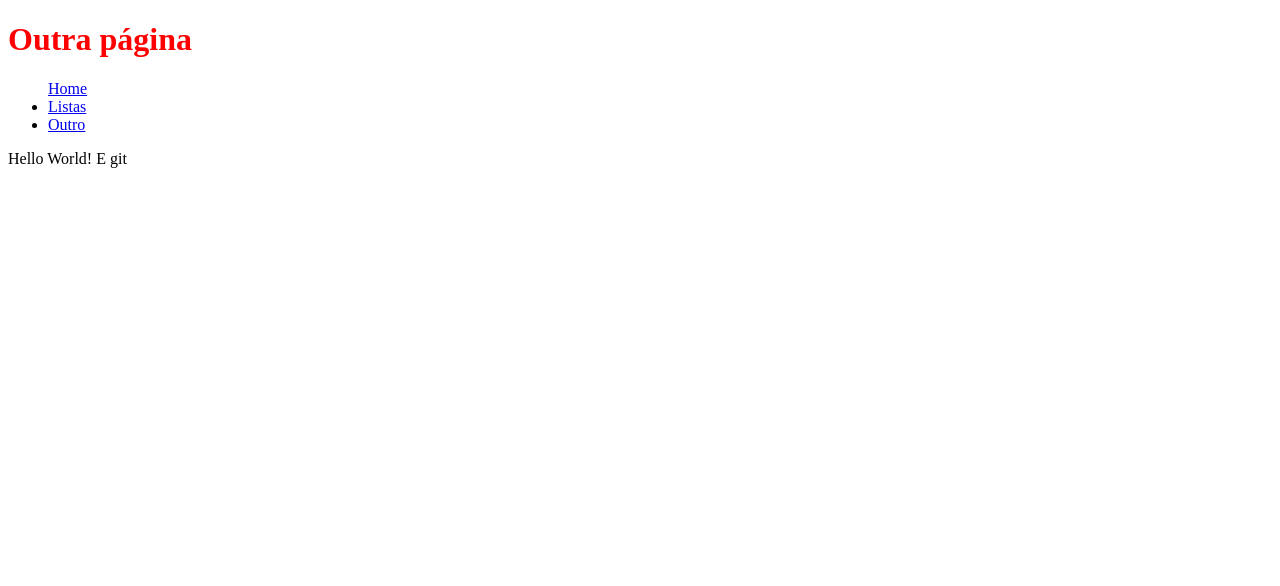
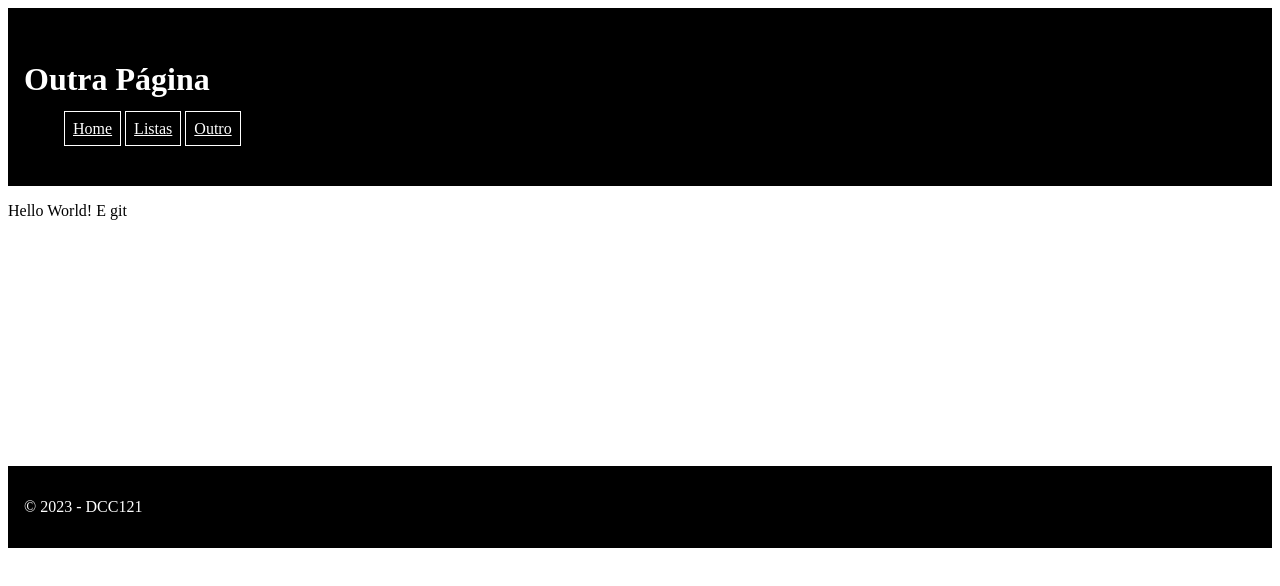
Before and after one commit to ufjf-dcc121/dcc121-2023-1-atv1-jose-miguel-lima, a plain HTML site: page outro.html in a window 1280 px wide. Drawn offline with Linux system fonts and the light colour scheme.

Commit message:
adiciona estilo externo

```diff
--- /dev/null
+++ b/estilopb.css
@@ -0,0 +1,16 @@
+header, footer {
+    padding: 2em 1em;
+    color: white;
+    background-color: black;
+}
+nav li {
+    display: inline;
+    border: solid 1px;
+    padding: 0.5em;
+}
+main {
+    min-height: 264px;
+}
+header a {
+    color: white;
+}
--- a/outro.html
+++ b/outro.html
@@ -6,11 +6,12 @@
         <meta http-equiv="X-UA-Compatible" content="IE-edge">
         <meta name="viewport" content="width=device-width, initial-scale=1.0">
         <title>Document</title>
+        <link rel="stylesheet" href="estilopb.css" />
     </head>
 
     <body>
         <header>
-            <h1 style="color:red;">Outra página</h1>
+            <h1>Outra Página</h1>
             <nav>
                 <ul>
                     <li style="list-style-type: none;"><a href="index.html"> Home</a></li>
@@ -19,6 +20,13 @@
                 </ul>
             </nav>
         </header>
-            Hello World!  E git
+        <main>
+            <p>
+                Hello World!  E git
+            </p>
+        </main>
+        <footer>
+            &copy; 2023 - DCC121
+        </footer>
     </body>
     </html>
```
Also changed, not shown: index.html (+2 -15 lines), listas.html (+4 -0 lines).
